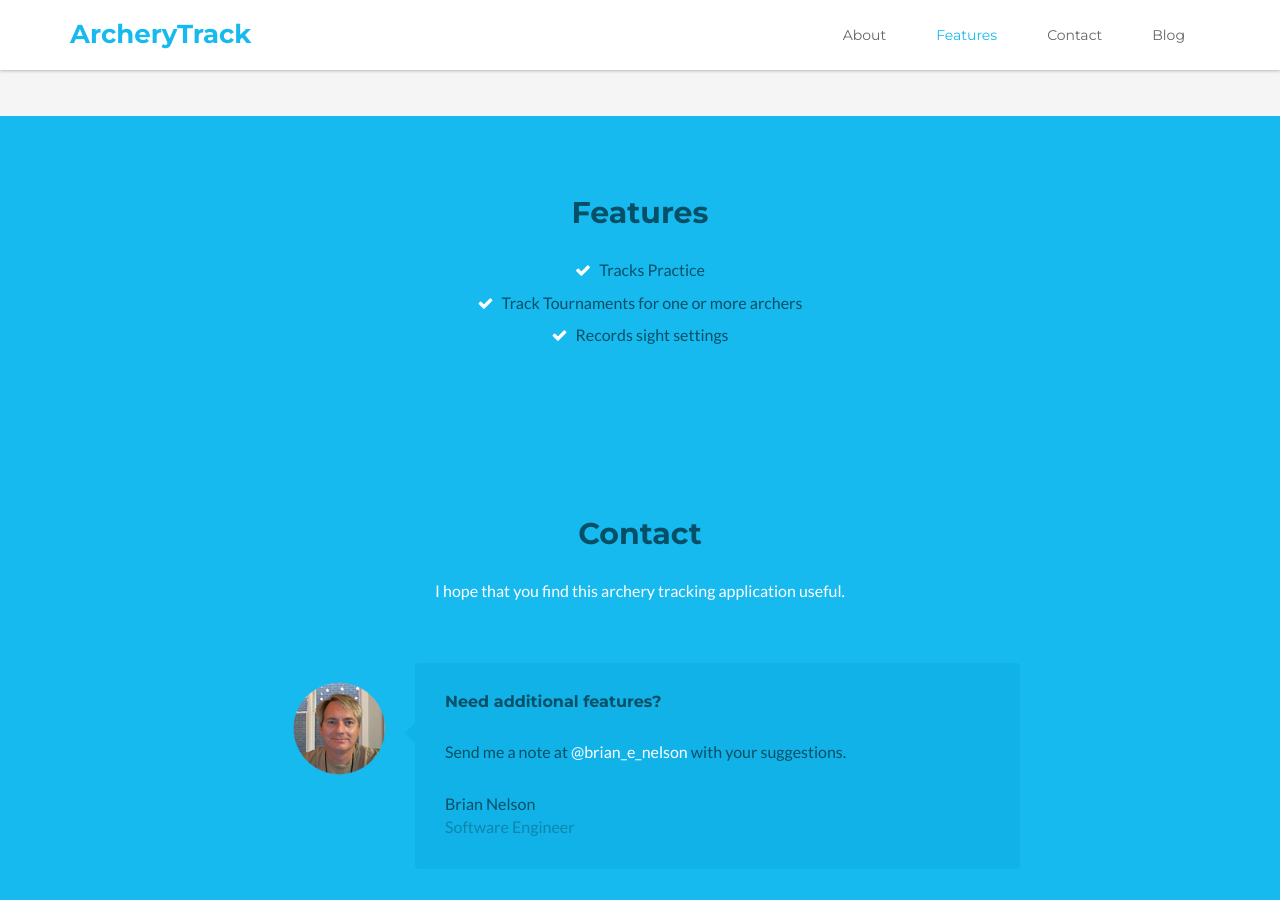
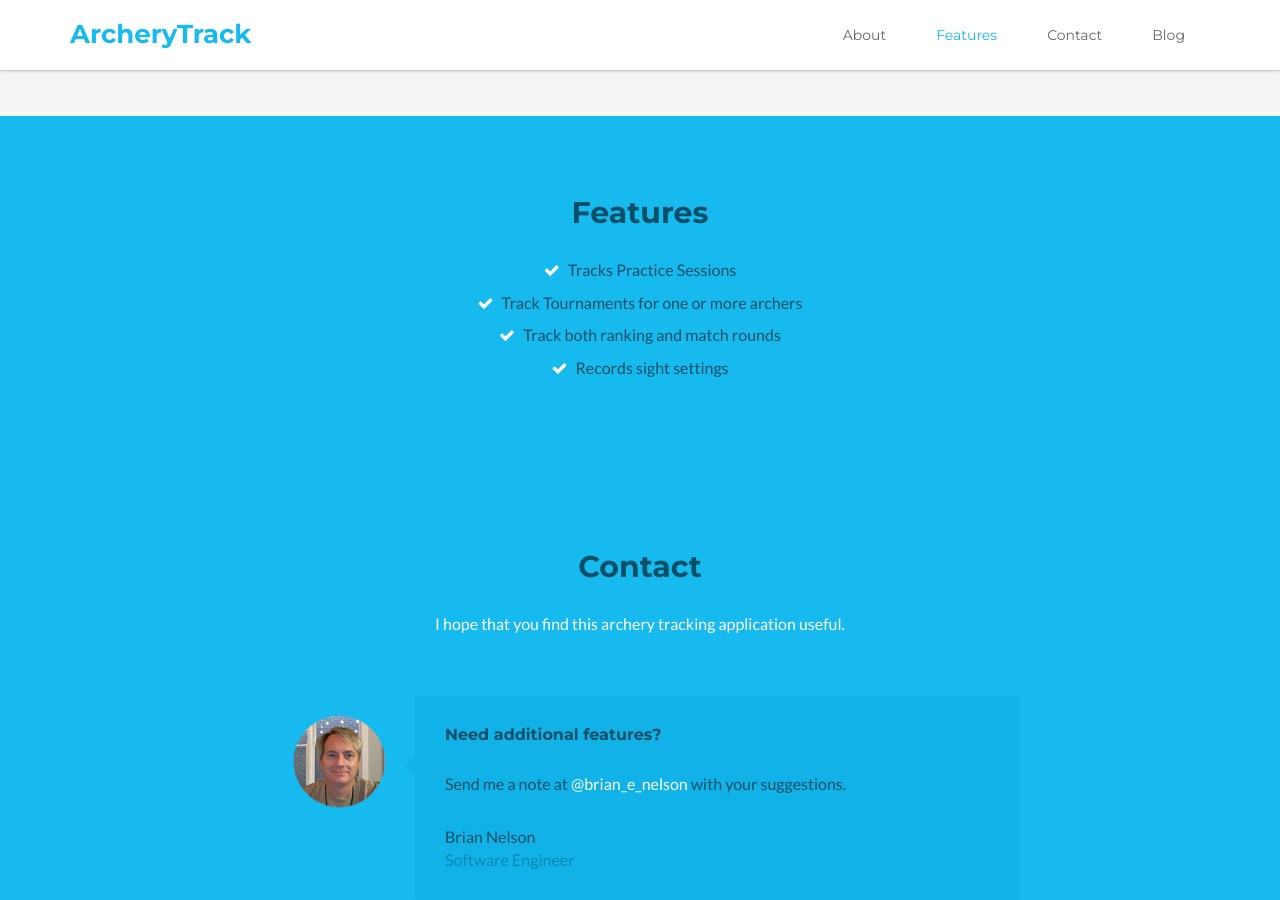
Before and after one commit to ArcheryTrack/archerytrack.github.io, a Jekyll site: the page built from index.html, in a window 1280 px wide and 900 px high, scrolled down 947 px. Built offline with Jekyll 4.4.1, drawn with Linux system fonts in a browser that asks for light colours; the list of posts is cut into pages by our own code; comment, search, counter and statistics services are not loaded.

Commit message:
Clarify features

```diff
--- a/_includes/features.html
+++ b/_includes/features.html
@@ -3,8 +3,9 @@
         <div class="container text-center">
             <h2 class="title">Features</h2>
             <ul class="feature-list list-unstyled">
-                <li><i class="fa fa-check"></i> Tracks Practice</li>
+                <li><i class="fa fa-check"></i> Tracks Practice Sessions</li>
                 <li><i class="fa fa-check"></i> Track Tournaments for one or more archers</li>
+                <li><i class="fa fa-check"></i> Track both ranking and match rounds</li>
                 <li><i class="fa fa-check"></i> Records sight settings</li>
             </ul>
         </div><!--//container-->
```
